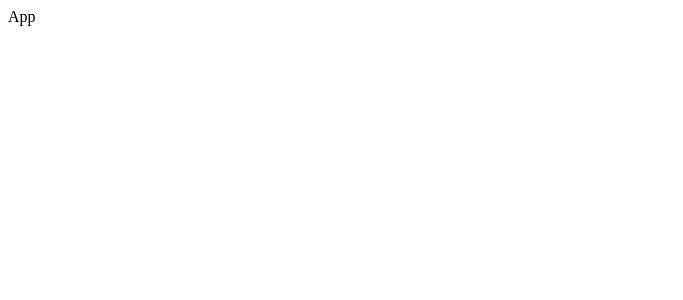
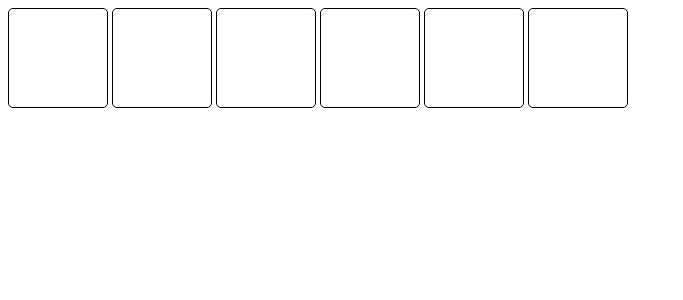
Before and after one commit to gello1199/Freecodecamp-React-boxes-challenge, a React (Create React App) app: page / in a window 1280 px wide. Shown: the top 300 px of the page, without its empty margins (0-683 px from the left). Built offline with nearby package versions, Linux system fonts and the light colour scheme.

Commit message:
added boiler plate from challenge

```diff
--- a/src/App.js
+++ b/src/App.js
@@ -1,11 +1,26 @@
-import React from 'react';
+import React from "react"
+import boxes from "./boxes"
 
-const App = () => {
+export default function App() {
+    const [squares, setSquares] = React.useState(boxes)
+
+    const squareElements = squares.map(square => (
+        <div className="box" key={square.id}></div>
+    ))
+    /**
+     * Challenge part 2:
+     * 1. Create a separate component called "Box" and
+     *    replace the `div` above with our <Box /> components
+     * 2. Pass the Box component a prop called `on` with the
+     *    value of the same name from the `boxes` objects
+     * 3. In the Box component, apply dynamic styles to determine
+     *    the backgroundColor of the box. If it's `on`, set the
+     *    backgroundColor to "#222222". If off, set it to "none"
+     */
+
     return (
-        <div>
-            App
-        </div>
-    );
+        <main>
+            {squareElements}
+        </main>
+    )
 }
-
-export default App;
--- /dev/null
+++ b/src/boxes.js
@@ -0,0 +1,26 @@
+export default [
+    {
+        id: 1,
+        on: true
+    },
+    {
+        id: 2,
+        on: false
+    },
+    {
+        id: 3,
+        on: true
+    },
+    {
+        id: 4,
+        on: true
+    },
+    {
+        id: 5,
+        on: false
+    },
+    {
+        id: 6,
+        on: false
+    },
+]
--- a/src/index.js
+++ b/src/index.js
@@ -1,5 +1,6 @@
 import React from "react";
 import ReactDOM from 'react-dom';
 import App from './App'
+import './style.css'
 
 ReactDOM.render(<App />, document.getElementById('root'))
--- /dev/null
+++ b/src/style.css
@@ -0,0 +1,12 @@
+* {
+    box-sizing: border-box;
+}
+
+.box {
+    height: 100px;
+    width: 100px;
+    border: 1px solid black;
+    display: inline-block;
+    margin-right: 4px;
+    border-radius: 5px;
+}
```
